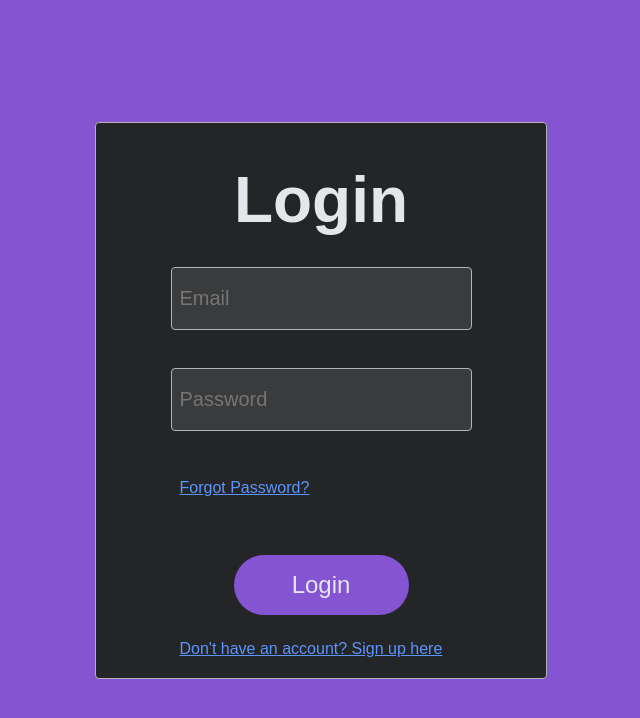
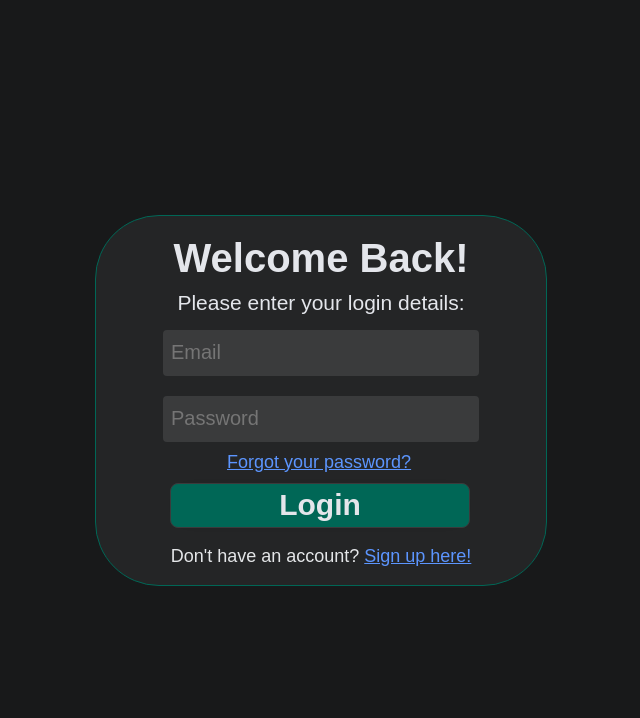
Before and after one commit to areebimran2/scrum-team-manager, a React (Create React App) app in the folder frontend/jiraclone/: page /login in a window 1280 px wide. Shown: the top 718 px of the page, without its empty margins (319-959 px from the left). Built offline with nearby package versions, Linux system fonts and the light colour scheme.

Commit message:
SCRUM-124: updated login and sign up css pages to resolve issues with other pages

```diff
--- a/frontend/jiraclone/src/pages/login.js
+++ b/frontend/jiraclone/src/pages/login.js
@@ -2,7 +2,7 @@ import React from "react";
 import ReactDOM from "react-dom/client";
 import { useNavigate } from "react-router-dom";
 import { useForm } from "react-hook-form";
-import "../styles/login.css";
+import styles from "../styles/login.module.css";
 
 
 export function Login() {
@@ -59,18 +59,19 @@ export function Login() {
 
     const login = (
 
-            <div id="login">
-                <h1> Login </h1>
+            <div className={styles.container}>
+                <h1 className={styles.header}>Welcome Back!</h1>
+                <p className={styles.prompt}>Please enter your login details:</p>
                 <form onSubmit={handleSubmit(onSubmit)}>
-                    <div class="container">
+                    <div>
                         <input type="text" placeholder="Email" name="email" required {...register("email")} />
                         <br/>
                         <input type="password" placeholder="Password" name="password" required {...register("password")}/>
                         <br/>
-                        <a href="/recoveryrequest">Forgot Password?</a>
+                        <a href="recoveryrequest" className={styles.recoveryLink}>Forgot your password? </a>
                         <br/>
                         <button type="submit">Login</button>
-                        <a href="signup">Don't have an account? Sign up here</a>
+                        <p className={styles.signupPrompt}>Don't have an account? <a href="signup" className={styles.promptLink}>Sign up here!</a></p>
                     </div>
                 </form>
             </div>
--- a/frontend/jiraclone/src/pages/signup.js
+++ b/frontend/jiraclone/src/pages/signup.js
@@ -2,7 +2,7 @@ import React from "react";
 import ReactDOM from "react-dom/client";
 import { useNavigate } from "react-router-dom";
 import { useForm } from "react-hook-form";
-import "../styles/signup.css";
+import styles from "../styles/signup.module.css";
 
 export function Signup() {
 
@@ -46,20 +46,20 @@ export function Signup() {
 
     const signup = (
 
-        <div id="signup">
-        <h1> Register</h1>
+        <div className={styles.container}>
+        <h1 className={styles.header}> Sign Up!</h1>
+        <p className={styles.prompt}>Please enter your email and a password:</p>
             <form onSubmit={handleSubmit(onSubmit)}>
-                <div class="container">
+                <div>
                     <input type="text" placeholder="Email" name="email" required {...register("email")}></input>
                     <br/>
                     <input type="password" placeholder="Password" name="password" required {...register("password")}></input>
                     <br/>
                     <input type="password" placeholder="Confirm Password" name="password" required {...register("password2")}></input>
                     <br/>
-                    <p id="passwordError">Passwords do not match</p>
-                    <button type="submit">Register</button>
+                    <button type="submit" className={styles.button}>Sign Up</button>
                     <br/>
-                    <a href="login">Already have an account? Log in here</a>
+                    <p className={styles.loginPrompt}>Already have an account? <a href="login" className={styles.loginLink}>Log in here!</a></p>
                 </div>
             </form>
         </div>
--- a/frontend/jiraclone/src/styles/login.css
+++ /dev/null
@@ -1,86 +0,0 @@
-body {
-  background-color: #8454D2;
-  display: flex;
-  justify-content: center;
-  align-items: center;
-  height: 100vh;
-  margin: 0;
-  font-family: 'Poppins', sans-serif;
-}
-
-#login {
-  min-width: 450px;
-  min-height: 350px;
-  border: 1px solid #B0B3B8;
-  border-radius: 4px;
-  margin:auto;
-  background-color: #242526;
-  display: flex;
-  flex-direction: column;
-  justify-content: center;
-  align-items: center;
-}
-h1 {
-  margin: 40px 0 20px 0;
-  padding: 0;
-  color: #E4E6EB;
-  font-size: 64px;
-}
-.container {
-  display: flex;
-  flex-direction: column;
-  justify-content: center;
-  align-items: center;
-}
-
-input {
-  width: 100%;
-  height: 45px;
-  padding: 8px;
-  margin: 10px 0;
-  border-radius: 4px;
-  border: 1px solid #B0B3B8;
-  background-color: #3A3B3C;
-  color: #E4E6EB;
-  font-family: 'Poppins', sans-serif;
-  font-size: 20px;
-}
-
-a {
-  align-self: flex-start;
-  color: #5C95FE;
-  font-family: 'Poppins', sans-serif;
-  font-size: 16px;
-}
-
-a:hover {
-  color: #3A8DFF;
-}
-
-button {
-  margin: 40px 0 40px 0;
-  color: #E4E6EB;
-  width: fit-content;
-  min-width: 175px;
-  height: 60px;
-  padding: 8px;
-  border-radius: 50px;
-  border: 0px solid #E0E1E4;
-  box-shadow: 0px 0px 20px -20px;
-  cursor: pointer;
-  background-color: #8454D2;
-  transition: all 0.2s ease-in-out 0ms;
-  user-select: none;
-  font-family: 'Poppins', sans-serif;
-  font-size: 24px;
-  font-weight: 400;
-}
-
-button:hover {
-  background-color: #6F3FB8;
-  box-shadow: 0px 0px 20px -18px;
-}
-
-button:active {
-  transform: scale(0.95);
-}
--- /dev/null
+++ b/frontend/jiraclone/src/styles/login.module.css
@@ -0,0 +1,113 @@
+body {
+    background-color: #18191A;
+    display: flex;
+    justify-content: center;
+    align-items: center;
+    height: 100vh;
+    margin: 0;
+    font-family: 'Poppins', sans-serif;
+}
+
+.container {
+    min-width: 450px;
+    min-height: 350px;
+    border: 1px solid #006756;
+    border-radius: 64px;
+    margin:auto;
+    background-color: #242526;
+    display: flex;
+    flex-direction: column;
+    justify-content: center;
+    align-items: center;
+}
+.header {
+    margin: 20px 0 5px 0;
+    padding: 0;
+    color: #E4E6EB;
+    font-size: 40px;
+    font-weight:bold;
+}
+
+.prompt {
+    margin: 5px;
+    color: #E4E6EB;
+    font-family: 'Poppins', sans-serif;
+    font-size: 21px;
+    word-wrap: break-word;
+    text-align: center;
+    width: 300px;
+}
+
+input {
+    width: 300px;
+    height: 30px;
+    padding: 8px;
+    margin: 10px 0;
+    border-radius: 4px;
+    border: 0px;
+    background-color: #3A3B3C;
+    color: #E4E6EB;
+    font-family: 'Poppins', sans-serif;
+    font-size: 20px;
+}
+
+button {
+    margin: 25px 0 0 7px;
+    color: #E4E6EB;
+    width: 300px;
+    min-width: 175px;
+    height: 45px;
+    padding: 2px;
+    border-radius: 8px;
+    border: 1px solid #3a3b3c;
+    box-shadow: 0px 0px 20px -20px rgba(0, 0, 0, 0.5);
+    align-self: center;
+    cursor: pointer;
+    background-color: #006756;
+    transition: all 0.2s ease-in-out 0ms;
+    user-select: none;
+    font-family: 'Poppins', sans-serif;
+    font-size: 30px;
+    font-weight: bold;
+  }
+
+  button:hover {
+    background-color: #005a4d;
+    box-shadow: 0px 0px 20px -18px rgba(0, 0, 0, 0.5);
+  }
+
+  button:active {
+    transform: scale(0.95);
+  }
+
+  .signupPrompt {
+    color: #E4E6E8;
+    font-family: 'Poppins', sans-serif;
+    font-size: 18px;
+    text-align: center;
+  }
+
+  .promptLink {
+    color: #5C95FE;
+    font-family: 'Poppins', sans-serif;
+    font-size: 18px;
+  }
+
+  .recoveryLink {
+    margin: 0 0 0 64px;
+    color: #5C95FE;
+    font-family: 'Poppins', sans-serif;
+    font-size: 18px;
+  }
+
+  a:hover {
+    color: #3A8DFF;
+}
+
+/**
+ background colour: #18191A
+ secondary colour: #242526
+ text colour: #E4E6EB
+ secondary text colour: #B0B3B8
+ accent colour: #006756
+ */
--- a/frontend/jiraclone/src/styles/signup.css
+++ /dev/null
@@ -1,94 +0,0 @@
-body {
-    background-color: #8454D2;
-    display: flex;
-    justify-content: center;
-    align-items: center;
-    height: 100vh;
-    margin: 0;
-    font-family: 'Poppins', sans-serif;
-}
-
-#signup {
-    min-width: 450px;
-    min-height: 350px;
-    border: 1px solid #B0B3B8;
-    border-radius: 4px;
-    margin:auto;
-    background-color: #242526;
-    display: flex;
-    flex-direction: column;
-    justify-content: center;
-    align-items: center;
-}
-h1 {
-    margin: 40px 0 20px 0;
-    padding: 0;
-    color: #E4E6EB;
-    font-size: 64px;
-}
-.container {
-    display: flex;
-    flex-direction: column;
-    justify-content: center;
-    align-items: center;
-}
-
-input {
-    width: 100%;
-    height: 45px;
-    padding: 8px;
-    margin: 10px 0;
-    border-radius: 4px;
-    border: 1px solid #B0B3B8;
-    background-color: #3A3B3C;
-    color: #E4E6EB;
-    font-family: 'Poppins', sans-serif;
-    font-size: 20px;
-}
-
-p {
-    margin: -5px;
-    display:none;
-    color: #FE655C;
-    font-family: 'Poppins', sans-serif;
-    font-size: 16px;
-}
-
-button {
-    margin: 20px 0 5px 0;
-    color: #E4E6EB;
-    width: fit-content;
-    min-width: 175px;
-    height: 60px;
-    padding: 8px;
-    border-radius: 50px;
-    border: 0px solid #E0E1E4;
-    box-shadow: 0px 0px 20px -20px;
-    cursor: pointer;
-    background-color: #8454D2;
-    transition: all 0.2s ease-in-out 0ms;
-    user-select: none;
-    font-family: 'Poppins', sans-serif;
-    font-size: 24px;
-    font-weight: 400;
-  }
-
-  button:hover {
-    background-color: #6F3FB8;
-    box-shadow: 0px 0px 20px -18px;
-  }
-
-  button:active {
-    transform: scale(0.95);
-  }
-
-  a {
-    margin: 20px 0 20px 0;
-    color: #5C95FE;
-    font-family: 'Poppins', sans-serif;
-    font-size: 16px;
-  }
-
-  a:hover {
-    color: #3A8DFF;
-}
--- /dev/null
+++ b/frontend/jiraclone/src/styles/signup.module.css
@@ -0,0 +1,105 @@
+body {
+    background-color: #18191A;
+    display: flex;
+    justify-content: center;
+    align-items: center;
+    height: 100vh;
+    margin: 0;
+    font-family: 'Poppins', sans-serif;
+}
+
+.container {
+    min-width: 450px;
+    min-height: 350px;
+    border: 1px solid #006756;
+    border-radius: 64px;
+    margin:auto;
+    background-color: #242526;
+    display: flex;
+    flex-direction: column;
+    justify-content: center;
+    align-items: center;
+}
+.header {
+    margin: 20px 0 5px 0;
+    padding: 0;
+    color: #E4E6EB;
+    font-size: 40px;
+    font-weight:bold;
+}
+
+.prompt {
+    margin: 5px;
+    color: #E4E6EB;
+    font-family: 'Poppins', sans-serif;
+    font-size: 20px;
+    word-wrap: break-word;
+    text-align: center;
+    width: 300px;
+}
+
+input {
+    width: 300px;
+    height: 30px;
+    padding: 8px;
+    margin: 10px 0;
+    border-radius: 4px;
+    border: 0px;
+    background-color: #3A3B3C;
+    color: #E4E6EB;
+    font-family: 'Poppins', sans-serif;
+    font-size: 20px;
+}
+
+button {
+    margin: 10px 0 0 7px;
+    color: #E4E6EB;
+    width: 300px;
+    min-width: 175px;
+    height: 45px;
+    padding: 2px;
+    border-radius: 8px;
+    border: 1px solid #3a3b3c;
+    box-shadow: 0px 0px 20px -20px rgba(0, 0, 0, 0.5);
+    align-self: center;
+    cursor: pointer;
+    background-color: #006756;
+    transition: all 0.2s ease-in-out 0ms;
+    user-select: none;
+    font-family: 'Poppins', sans-serif;
+    font-size: 30px;
+    font-weight: bold;
+  }
+
+  button:hover {
+    background-color: #005a4d;
+    box-shadow: 0px 0px 20px -18px rgba(0, 0, 0, 0.5);
+  }
+
+  button:active {
+    transform: scale(0.95);
+  }
+
+  .loginPrompt {
+    color: #E4E6E8;
+    font-family: 'Poppins', sans-serif;
+    font-size: 18px;
+  }
+
+  .loginLink {
+    color: #5C95FE;
+    font-family: 'Poppins', sans-serif;
+    font-size: 18px;
+  }
+
+  a:hover {
+    color: #3A8DFF;
+}
+
+/**
+ background colour: #18191A
+ secondary colour: #242526
+ text colour: #E4E6EB
+ secondary text colour: #B0B3B8
+ accent colour: #006756
+ */
```
